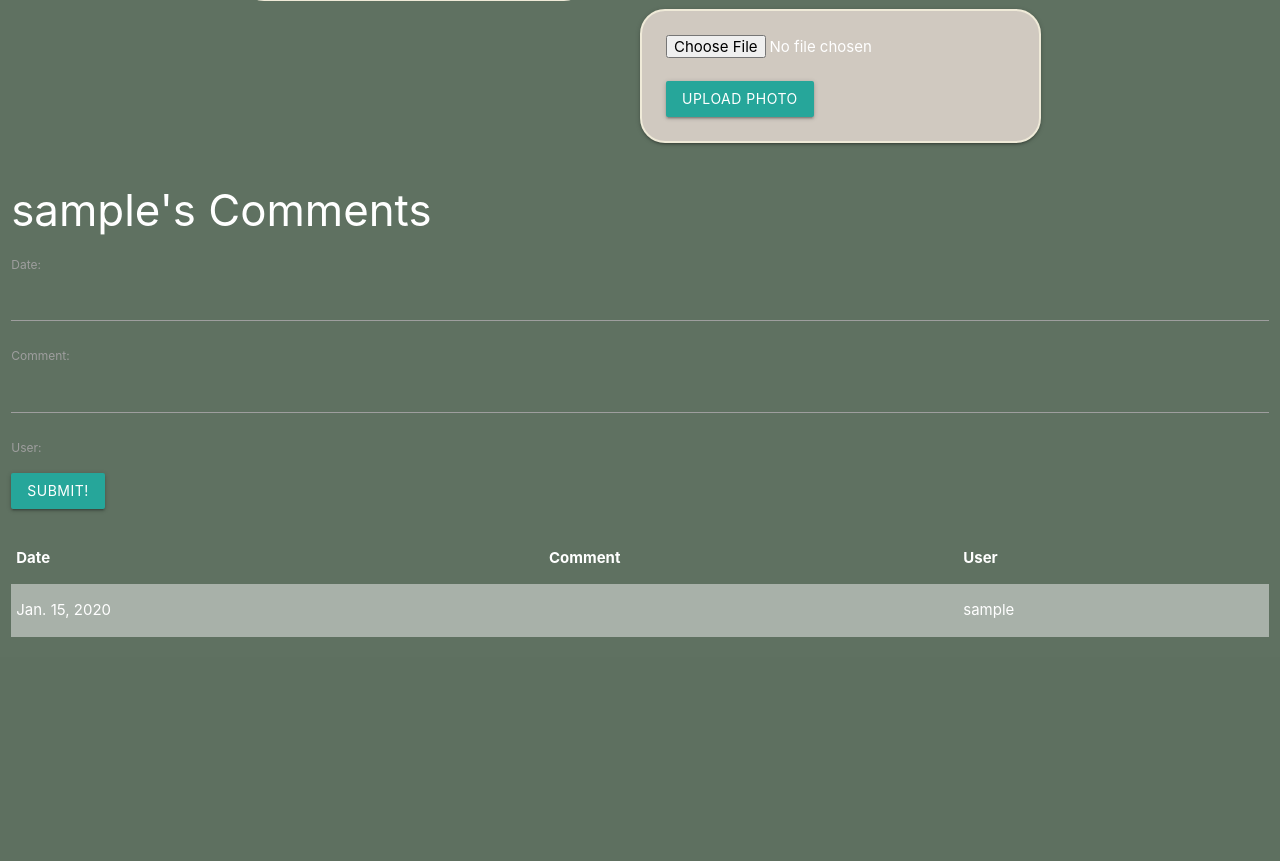
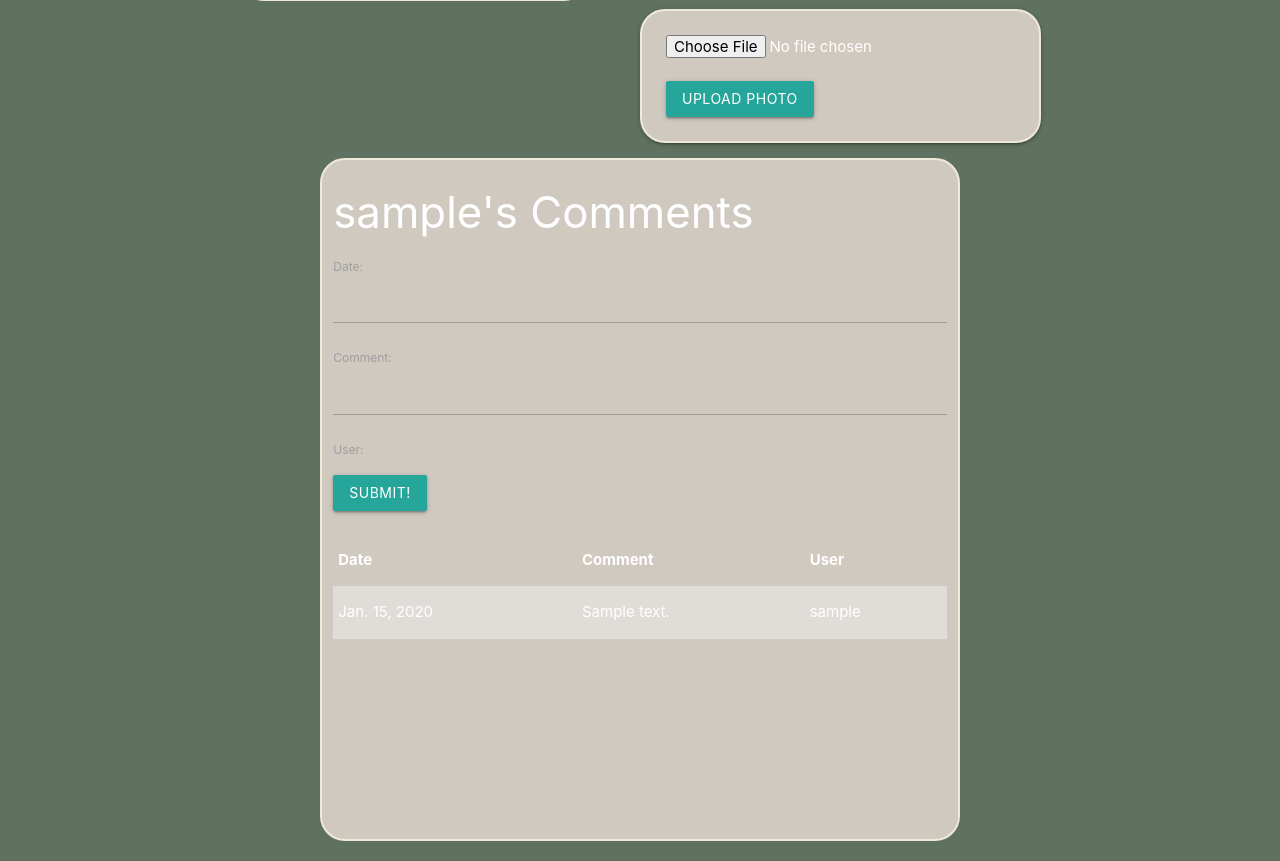
Before and after one commit to EjOliver1107/DevelopersMeet, a Django app: page /profiles/1/ in a window 1280 px wide. Shown: the part 867-1728 px from the top of the page. Before the commit the page ends 1504 px from the top, so only its background shows below. Run offline with Django 4.2, Linux system fonts and the light colour scheme; a user stored in the database is signed in; tables that the repository leaves empty hold one stand-in row (values such as "Sample post").

Commit message:
Additional CSS for detail.html and fixes comment issue

```diff
--- a/main_app/static/css/style.css
+++ b/main_app/static/css/style.css
@@ -296,6 +296,16 @@ nav ul a {
     border-radius: 25px;
 
 }
+#Comments {
+    display: flex;
+    flex-direction: column;
+    align-items: center;
+    width: 50%;
+    background-color: #D0C9C0;
+    border: 2px solid #EFEAD8;
+    border-radius: 25px;
+    padding-bottom: 200px;
+}
 @keyframes typing {
     from { width: 0% }
     to { width: 100% }
--- a/main_app/templates/profiles/detail.html
+++ b/main_app/templates/profiles/detail.html
@@ -49,7 +49,7 @@
   </section>
 </section>
 
-<div class="row">
+<div class="row" id="Comments">
   <div class="col s12">
     <h3>{{ profile.user }}'s Comments</h3>
     <form action="{% url 'add_comment' profile.id %}" method="POST">
@@ -70,11 +70,11 @@
         <tbody>
             <tr>
               <td>{{comment.date}}</td>
-              <td>{{comment.comment}}</td>
+              <td>{{comment.content}}</td>
               <td>{{comment.user}}</td>
             </tr>
           {% endfor %}
         </tbody>
       </table>
-
+  </div>
 {% endblock %}
```
